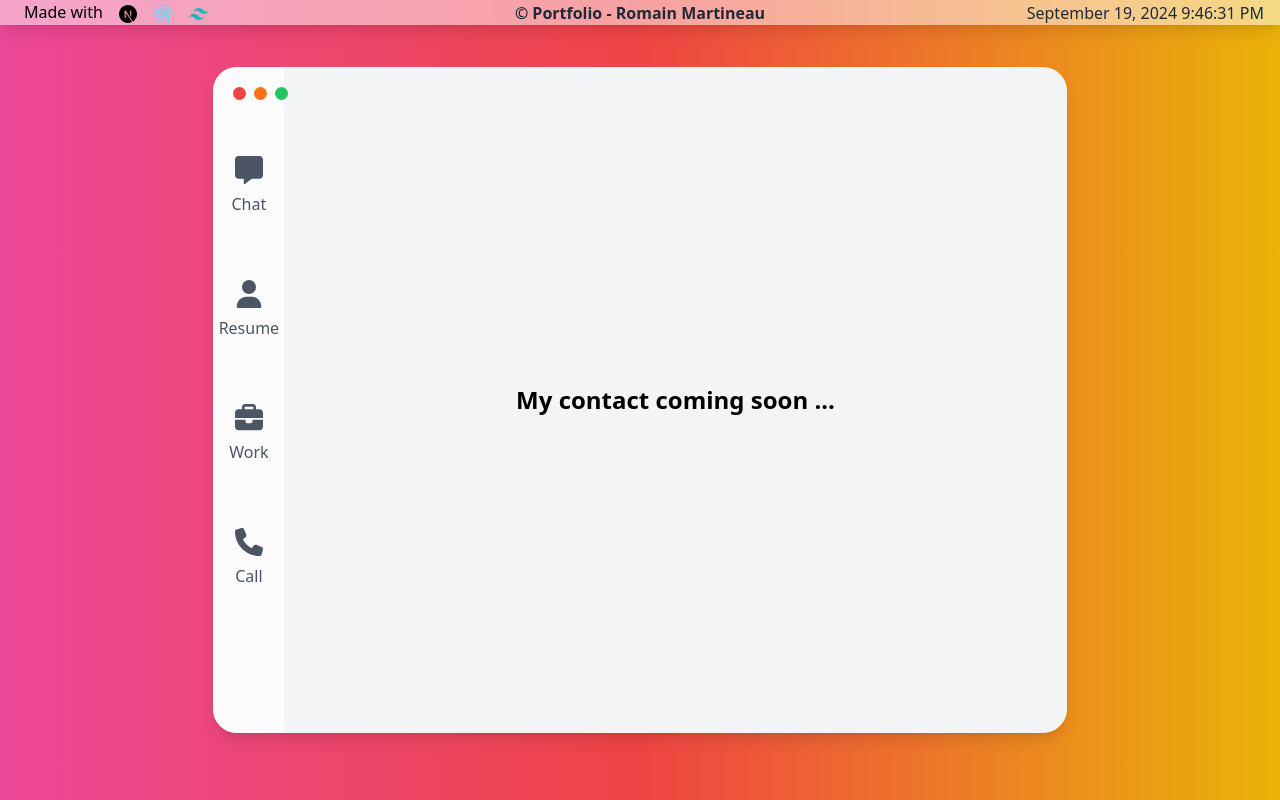
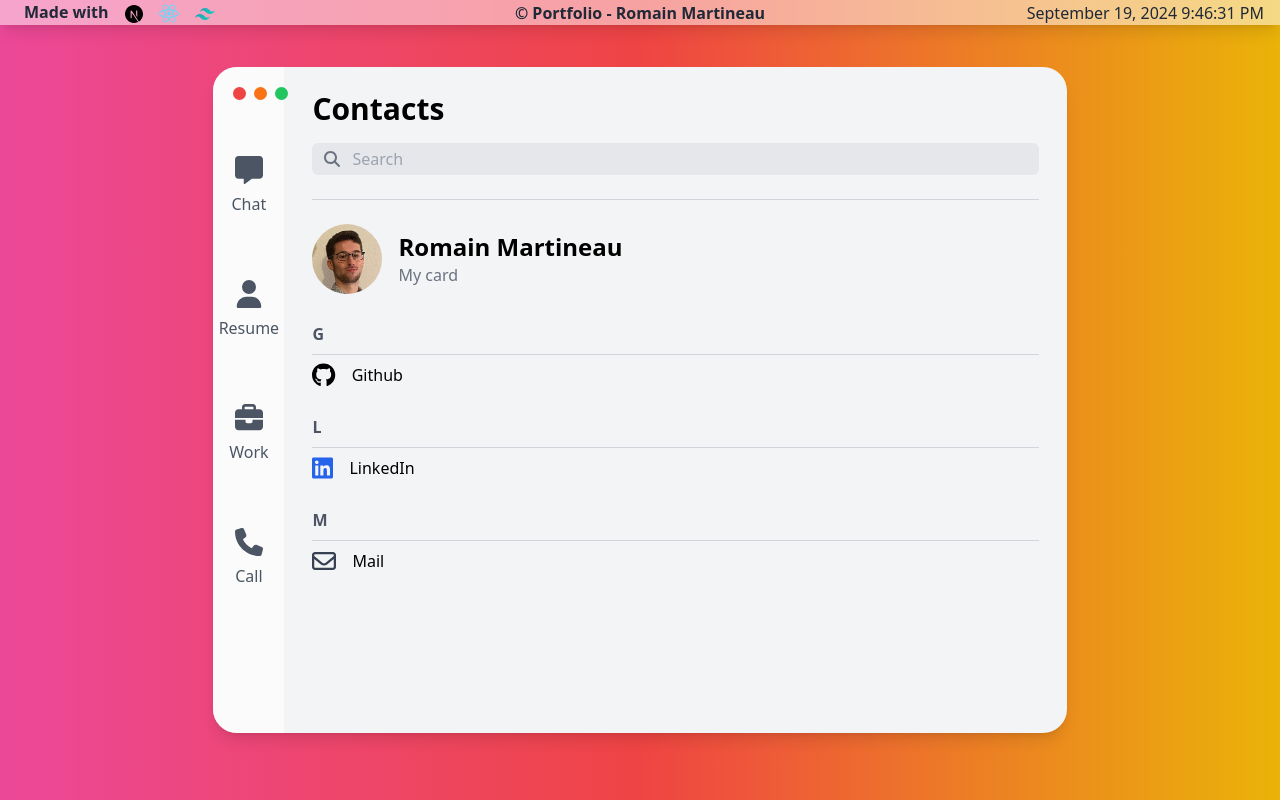
Before and after one commit to Romain857/romainm.art, a Next.js app: page /call in a window 1280 px wide. Built offline with nearby package versions, Linux system fonts and the light colour scheme.

Commit message:
Feat : contact directory for call

```diff
--- a/package.json
+++ b/package.json
@@ -10,6 +10,7 @@
   },
   "dependencies": {
     "@fortawesome/fontawesome-svg-core": "^6.6.0",
+    "@fortawesome/free-brands-svg-icons": "^6.6.0",
     "@fortawesome/free-regular-svg-icons": "^6.6.0",
     "@fortawesome/free-solid-svg-icons": "^6.6.0",
     "@fortawesome/react-fontawesome": "^0.2.2",
--- a/src/app/call/page.tsx
+++ b/src/app/call/page.tsx
@@ -1,7 +1,85 @@
+
+"use client";
+import { useState } from "react";
+import Image from "next/image";
+import Link from "next/link";
+import * as images from "../../utils/images";
+import { FontAwesomeIcon } from '@fortawesome/react-fontawesome';
+import { faSearch } from '@fortawesome/free-solid-svg-icons';
+import { faEnvelope } from '@fortawesome/free-regular-svg-icons';
+import { faGithub, faLinkedin } from '@fortawesome/free-brands-svg-icons';
+
+const contactsItems = [
+  {
+    letter: "G",
+    class: "text-black text-2xl",
+    icon: faGithub,
+    link: "https://github.com/Romain857",
+    name: "Github"
+  },
+  {
+    letter: "L",
+    class: "text-blue-600 text-2xl",
+    icon: faLinkedin,
+    link: "https://www.linkedin.com/in/romain-martineau-8570/",
+    name: "LinkedIn"
+  },
+  {
+    letter: "M",
+    class: "text-gray-700 text-2xl",
+    icon: faEnvelope,
+    link: "mailto:romainmart.85@gmail.com",
+    name: "Mail"
+  }
+]
 export default function CallPage() {
-    return (
-      <div className="flex justify-center items-center h-full">
-        <h1 className="text-2xl font-semibold">My contact coming soon ...</h1>
+  const [searchTerm, setSearchTerm] = useState("");
+  const filterItems = contactsItems.filter(contact =>
+    contact.name.toLowerCase().includes(searchTerm.toLowerCase())
+  )
+  return (
+    <div className="flex flex-col h-full p-6 mx-1">
+      <h1 className="text-3xl font-semibold mb-4">Contacts</h1>
+      <div className="relative">
+        <FontAwesomeIcon
+          icon={faSearch}
+          className="absolute left-3 top-1/2 transform -translate-y-1/2 text-gray-500"
+        />
+        <input
+          placeholder="Search"
+          className="pl-10 rounded-md border-gray-300 focus:outline-none focus:ring-2 focus:ring-gray-400 w-full p-1 bg-gray-200"
+          type="text"
+          onChange={(e) => setSearchTerm(e.target.value)}
+        />
       </div>
-    );
-  }
+
+      <hr className="my-6 border-gray-300" />
+
+      <div className="flex flex-row ">
+        <Link href="/resume">
+          <Image src={images.photo} alt="Photo" width={70} className="rounded-full" />
+        </Link>
+        <div className="flex flex-col justify-center pl-4">
+          <h1 className="text-2xl font-semibold">Romain Martineau</h1>
+          <span className="text-gray-500">My card</span>
+        </div>
+      </div>
+
+      {filterItems.map((contact, index) => (
+        <div className="mt-7" key={index}>
+          <span className="font-semibold text-gray-600">{contact.letter}</span>
+          <hr className="my-2 border-gray-300" />
+          <div className="flex items-center">
+            <FontAwesomeIcon
+              icon={contact.icon}
+              className={contact.class}
+            />
+            <a href={contact.link} target="_blank" rel="noopener noreferrer" className="pl-4 hover:underline">
+              {contact.name}
+            </a>
+          </div>
+        </div>
+      ))}
+    </div>
+  );
+}
--- a/src/app/layout.tsx
+++ b/src/app/layout.tsx
@@ -37,7 +37,7 @@ export default function RootLayout({
         <header className="hidden md:block w-full bg-white bg-opacity-50 shadow-lg fixed">
           <nav className="flex items-center justify-between mx-4">
             <div className="flex space-x-2">
-              <span className="mx-2 text-black">Made with</span>
+              <span className="mx-2 font-semibold text-gray-800 hover:text-gray-600">Made with</span>
               <a href="https://nextjs.org/" target="_blank" rel="noopener noreferrer">
                 <Image src={allLogos.NextLogo} alt="NextJS" width={18} height={18} className="inline-block mr-2" />
               </a>
--- a/src/app/page.tsx
+++ b/src/app/page.tsx
@@ -120,7 +120,8 @@ export default function Home() {
               </a>
             </li>
             <li>
-              <Image src={images.VueLogo} alt="Nuxt.js" width={width} height={height} className="inline-block mr-2" />
+              <Image src={images.NuxtLogo} alt="Nuxt.js" width={width} height={height} className="inline-block mr-2" />
+              <Image src={images.VueLogo} alt="Vue.js" width={width} height={height} className="inline-block mr-2" />
               <a href="https://nuxt.com/" target="_blank" rel="noopener noreferrer">
                 <strong>Nuxt.js / Vue.js</strong>
               </a>
@@ -134,7 +135,7 @@ export default function Home() {
             <li>
               <Image src={images.CSharpLogo} alt=".NET Core" width={width} height={height} className="inline-block mr-2" />
               <a href="https://docs.microsoft.com/fr-fr/dotnet/core/introduction" target="_blank" rel="noopener noreferrer">
-                <strong>.NET Core</strong>
+                <strong>C# .NET</strong>
               </a>
             </li>
             <li>
```
Also changed, not shown: src/app/resume/page.tsx (indentation only), 1 other file (tests, documents, lock files or other folders).
